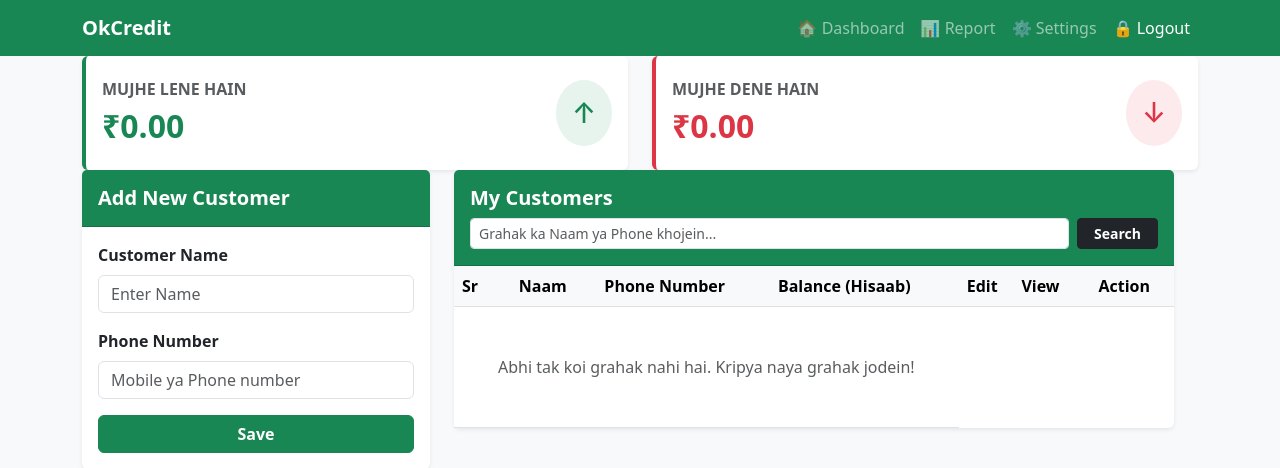
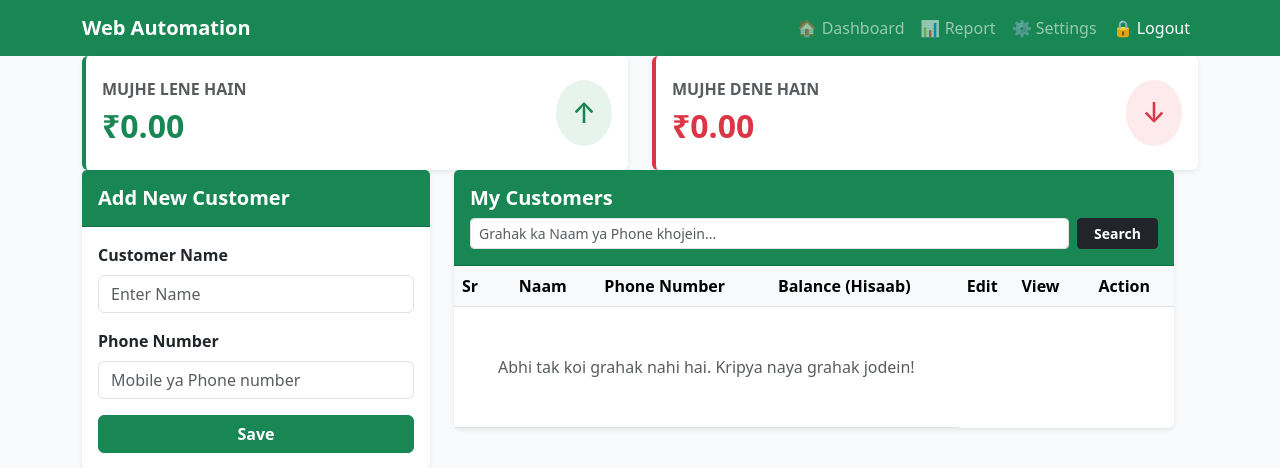
Before and after one commit to Dilip25825/web-automation-with-excel-khata, a Django app: page / in a window 1280 px wide. Shown: the top 468 px of the page. Run offline with Django 5.2, Linux system fonts and the light colour scheme; the visitor is signed in with stand-in values (Sample User, id 1); data that the repository does not hold is empty; some libraries are stand-ins or nearby versions.

Commit message:
Updating project code

```diff
--- a/khata/templates/khata/base.html
+++ b/khata/templates/khata/base.html
@@ -13,7 +13,7 @@
     <nav class="navbar navbar-expand-lg navbar-dark bg-success text-light">
     <div class="container">
         <a class="navbar-brand fw-bold" href="{% url 'dashboard' %}">
-            {{ request.user.shopprofile.shop_name|default:"OkCredit" }}
+            {{ request.user.shopprofile.shop_name|default:"Web Automation" }}
         </a>
 
         <button class="navbar-toggler" type="button" data-bs-toggle="collapse" data-bs-target="#navbarNav">
```
Also changed, not shown: okCredit/settings.py (+1 -13 lines).
